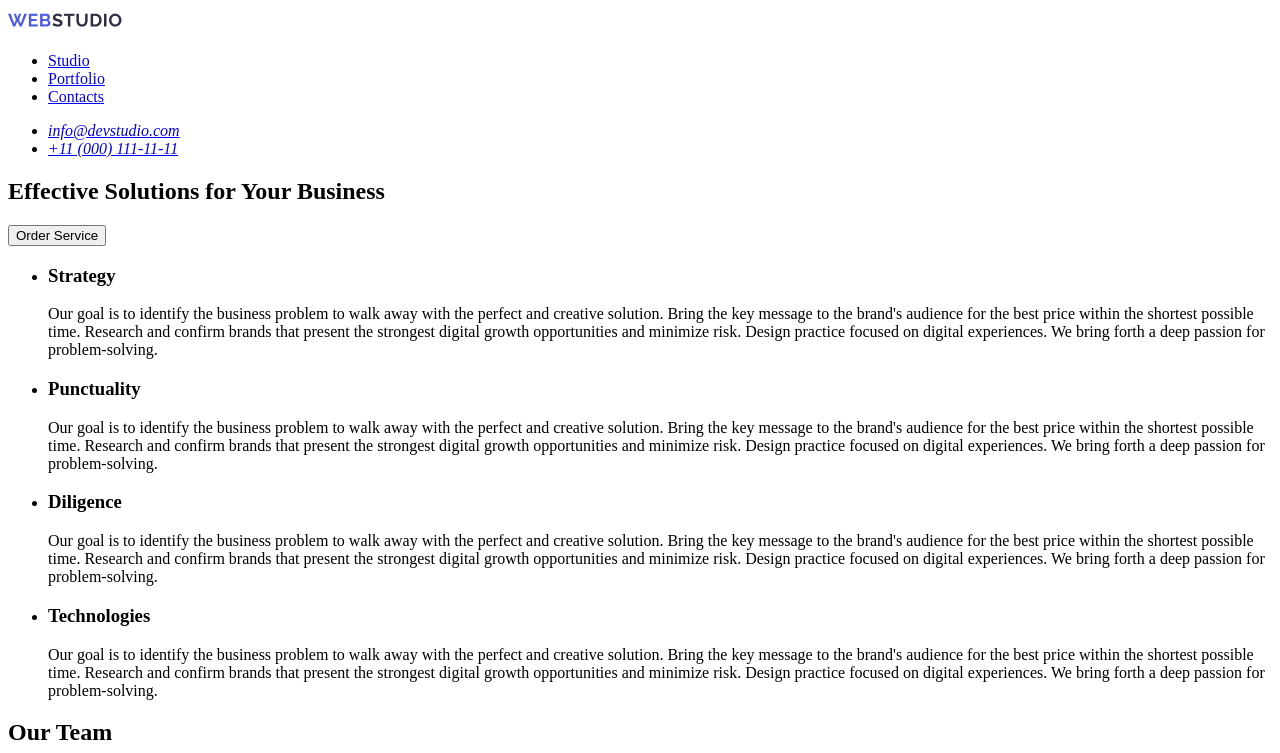
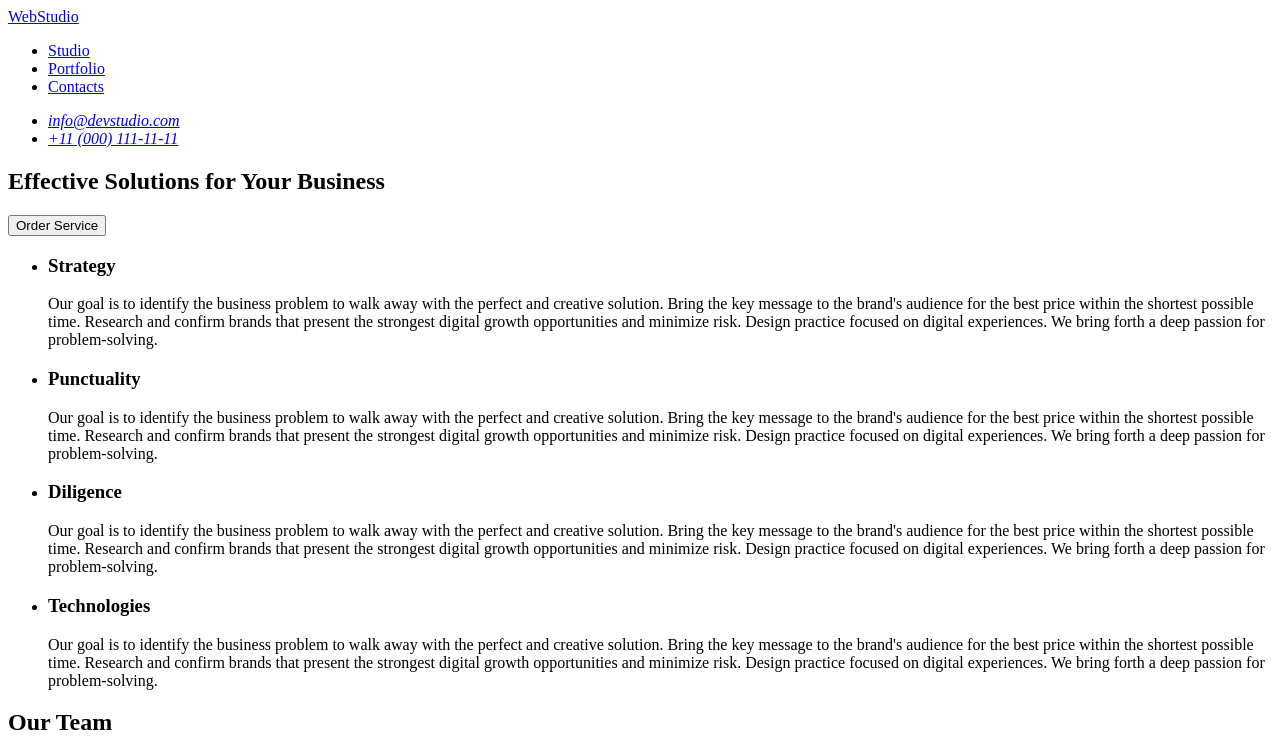
Before and after one commit to AndriiPavlenko626/goit-markup-hw-01, a plain HTML site: page index.html in a window 1280 px wide. Shown: the top 753 px of the page. Drawn offline with Linux system fonts and the light colour scheme.

Commit message:
index.html

```diff
--- a/index.html
+++ b/index.html
@@ -2,17 +2,14 @@
 <html lang="en">
 <head>
     <meta charset="UTF-8">
-    <meta name="viewport" content="width=device-width, initial-scale=1.0">
+    <meta name="viewport" content="width=device-width, initial-scale=1.0" />
     <title>WebStudio</title>
-
      </head>
        <body>
-    <!-- Header section -->
+
         <header>
          <nav>
-         <a href="./index.html">
-         <img src="./images/Logo.png" alt="WebStudio" />
-         </a>
+         <a href="./index.html">WebStudio</a>
          <ul>
          <li>
             <a href="#">Studio</a>
```
Lines whose indentation alone changed are shown as unchanged.
